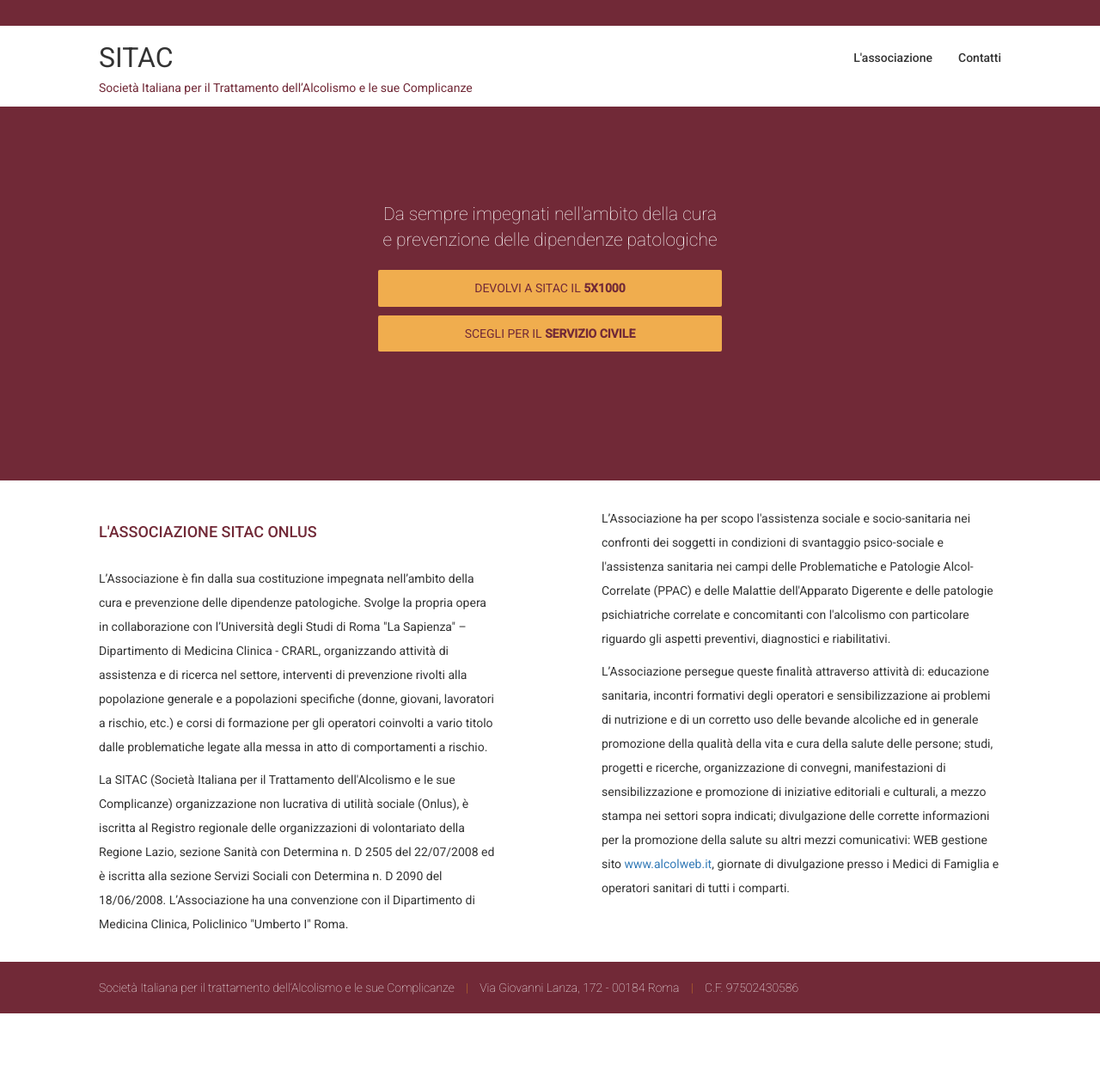
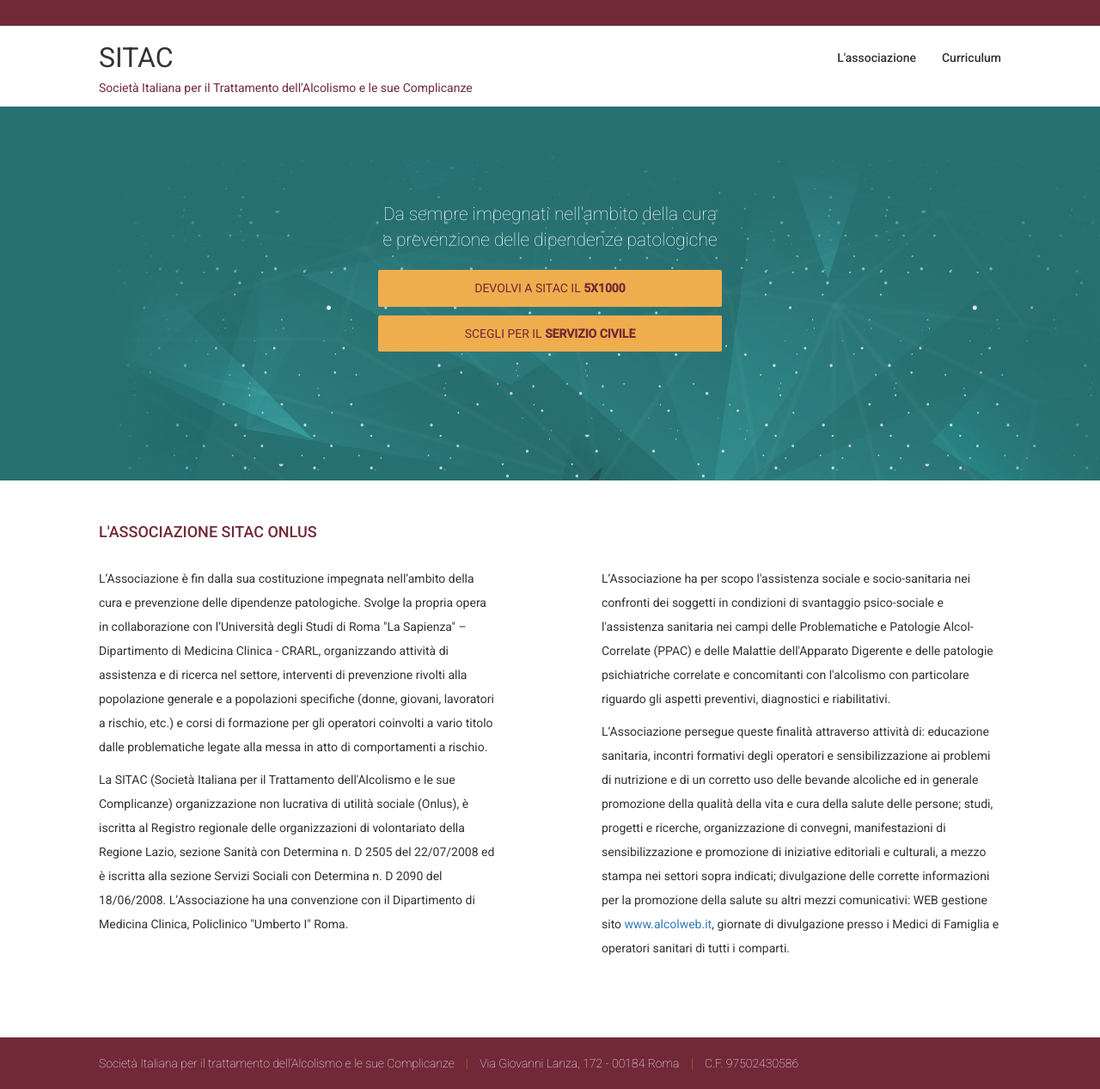
Before and after one commit to cvdlab/sitac.it, a plain HTML site: page index.html in a window 1280 px wide. Shown: the whole page at 86% size. Before the commit the page ends 1179 px from the top, so only its background shows below. Drawn offline with Linux system fonts and the light colour scheme.

Commit message:
final crumbs

```diff
--- a/css/main.css
+++ b/css/main.css
@@ -35,6 +35,9 @@
   padding-top: 90px;
   padding-bottom: 140px;
   background-color: rgb(113, 41, 55);
+  background-image: url(../images/cover-1.jpg);
+  background-size: cover;
+
 }
 
 .call p {
@@ -60,7 +63,12 @@
   color: rgb(113, 41, 55);
 }
 
-.info .col {
+.info {
+  margin-bottom: 80px;
+}
+
+.info .col,
+.info h3 {
   padding: 0px 60px;
 }
 .info h3 {
--- a/index.html
+++ b/index.html
@@ -21,7 +21,7 @@
       <div>
         <ul class="nav navbar-nav navbar-right">
           <li><a href="docs/sitac-associazione.pdf" target="_blank">L'associazione</a></li>
-          <li><a href="docs/sitac-contatti.pdf" target="_blank">Contatti</a></li>
+          <li><a href="docs/sitac-curriculum.pdf" target="_blank">Curriculum</a></li>
         </ul>
       </div>
     </div>
@@ -59,8 +59,8 @@
 
   <div class="container info">
     <div class="row">
+      <h3>L'associazione SITAC ONLUS</h3>
       <div class="col col-sm-6">
-        <h3>L'associazione SITAC ONLUS</h3>
         <p>
           L’Associazione è fin dalla sua costituzione impegnata nell’ambito della cura e prevenzione delle dipendenze patologiche.
           Svolge la propria opera in collaborazione con  l’Università degli Studi di Roma "La Sapienza" – Dipartimento di Medicina Clinica - CRARL, organizzando attività di assistenza e di ricerca nel settore, interventi di prevenzione rivolti alla popolazione generale e a popolazioni specifiche (donne, giovani, lavoratori a rischio, etc.) e corsi di formazione per gli operatori coinvolti a vario titolo dalle problematiche legate alla messa in atto di comportamenti a rischio.
```
Also changed, not shown: 4 other files.
